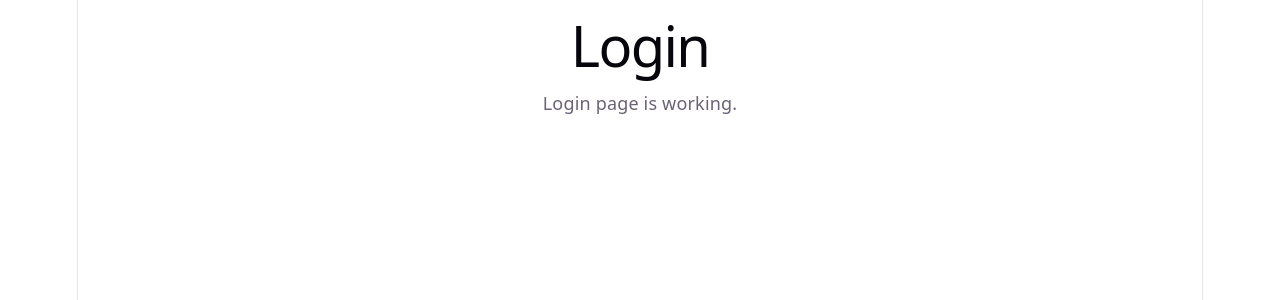
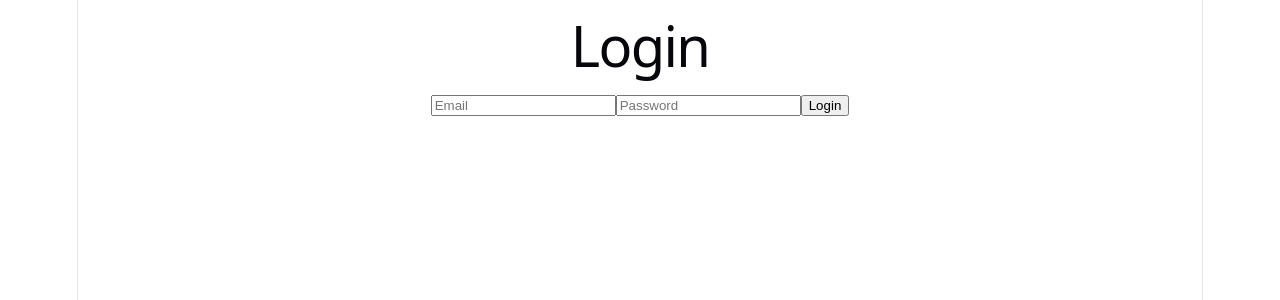
Before and after one commit to MohammedKawaf/Studora, a React (Vite) app in the folder client/: page /login in a window 1280 px wide. Shown: the top 300 px of the page. Built offline with nearby package versions, Linux system fonts and the light colour scheme.

Commit message:
feat: connect frontend login page to backend

```diff
--- a/client/src/pages/Login.jsx
+++ b/client/src/pages/Login.jsx
@@ -1,8 +1,50 @@
+import { useState } from "react";
+import api from "../services/api";
+
 function Login() {
+  const [email, setEmail] = useState("");
+  const [password, setPassword] = useState("");
+
+  const handleLogin = async (e) => {
+    e.preventDefault();
+
+    try {
+      const response = await api.post("/auth/login", {
+        email,
+        password,
+      });
+
+      localStorage.setItem("token", response.data.token);
+
+      console.log(response.data);
+      alert("Login successful!");
+    } catch (error) {
+      console.log(error.response?.data || error.message);
+      alert("Login failed");
+    }
+  };
+
   return (
     <div>
       <h1>Login</h1>
-      <p>Login page is working.</p>
+
+      <form onSubmit={handleLogin}>
+        <input
+          type="email"
+          placeholder="Email"
+          value={email}
+          onChange={(e) => setEmail(e.target.value)}
+        />
+
+        <input
+          type="password"
+          placeholder="Password"
+          value={password}
+          onChange={(e) => setPassword(e.target.value)}
+        />
+
+        <button type="submit">Login</button>
+      </form>
     </div>
   );
 }
```
